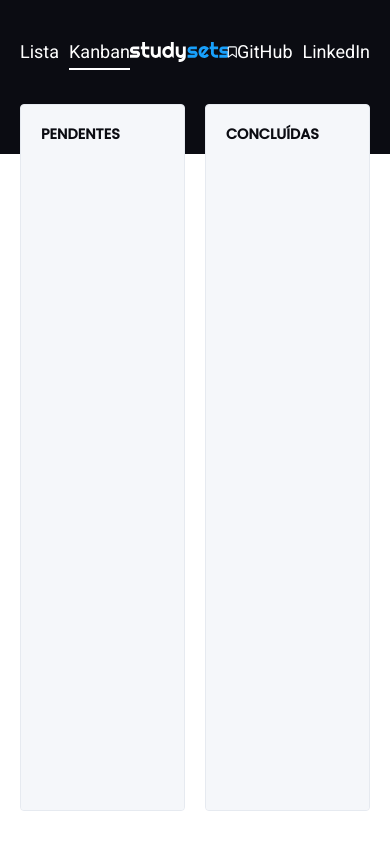
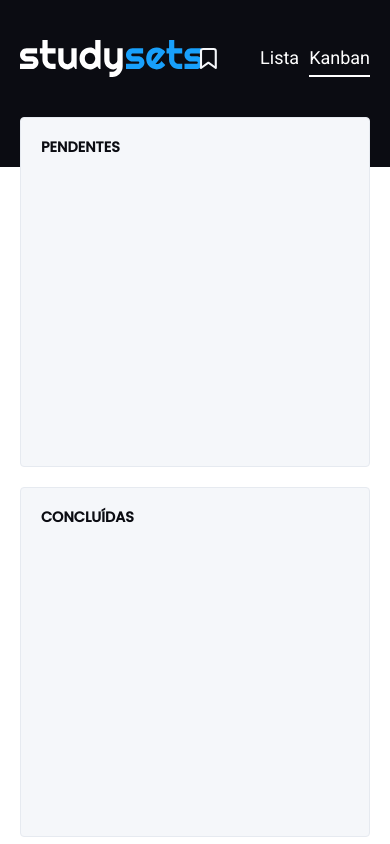
Before and after one commit to rafaelvieiracosta/studysets-todo, a Vue app: page /kanban in a window 390 px wide. Built offline with nearby package versions, Linux system fonts and the light colour scheme.

Commit message:
fix: responsive

```diff
--- a/src/App.vue
+++ b/src/App.vue
@@ -4,13 +4,6 @@
       <div class="header-wrapper">
         <nav class="header-nav">
           <ul class="header-nav-ul">
-            <li>
-              <ul class="nav-list">
-                <li class="nav-list-item"><router-link to="/">Lista</router-link></li>
-                <li class="nav-list-item"><router-link to="/kanban">Kanban</router-link></li>
-              </ul>
-            </li>
-
             <li>
               <router-link to="/">
                 <img class="img-responsive" src="@/assets/img/logo.svg" alt="Studysets">
@@ -19,8 +12,8 @@
 
             <li>
               <ul class="nav-list">
-                <li class="nav-list-item"><a href="#">GitHub</a></li>
-                <li class="nav-list-item"><a href="#">LinkedIn</a></li>
+                <li class="nav-list-item"><router-link to="/">Lista</router-link></li>
+                <li class="nav-list-item"><router-link to="/kanban">Kanban</router-link></li>
               </ul>
             </li>
           </ul>
@@ -62,6 +55,8 @@ export default {
   display: flex;
   justify-content: space-between;
   align-items: center;
+  gap: 20px;
+  flex-wrap: wrap;
 }
 
 .nav-list {
--- a/src/views/KanbanView.vue
+++ b/src/views/KanbanView.vue
@@ -86,7 +86,7 @@ export default {
   max-width: 800px;
   margin: 0 auto;
   display: grid;
-  grid-template-columns: 1fr 1fr;
+  grid-template-columns: 1fr;
   gap: 20px;
 }
 .kanban-grid-coluna {
@@ -95,7 +95,7 @@ export default {
   background-color: #f5f7fa;
   border: 1px solid #e6eaf0;
   border-radius: 4px;
-  height: calc(100vh - 137px);
+  height: 350px;
   overflow: hidden;
 }
 .kanban-grid-coluna h2 {
@@ -111,8 +111,7 @@ export default {
   justify-content: flex-end;
   align-items: flex-end;
   width: 100%;
-  height: 180px;
-  background: linear-gradient(0deg, #F5F7FA 57px, transparent);
+  background: #F5F7FA;
   pointer-events: none;
 }
 .remove {
@@ -128,6 +127,18 @@ export default {
 }
 .remove:hover {
   color: #636973;
+}
+@media(min-width: 768px) {
+  .kanban-grid {
+    grid-template-columns: 1fr 1fr;
+  }
+  .kanban-grid-coluna {
+    height: calc(100vh - 137px);
+  }
+  .kanban-grid-coluna-footer {
+    background: linear-gradient(0deg, #F5F7FA 57px, transparent);
+    height: 180px;
+  }
 }
 </style>
 <style>
--- a/src/views/ListView.vue
+++ b/src/views/ListView.vue
@@ -98,6 +98,7 @@ button.adicionar {
   align-items: center;
   min-width: 127px;
   width: 100%;
+  height: 50px;
   box-shadow: 0px 1px 2px rgb(0 0 0 / 10%);
   border-radius: 4px;
   border: none;
```
